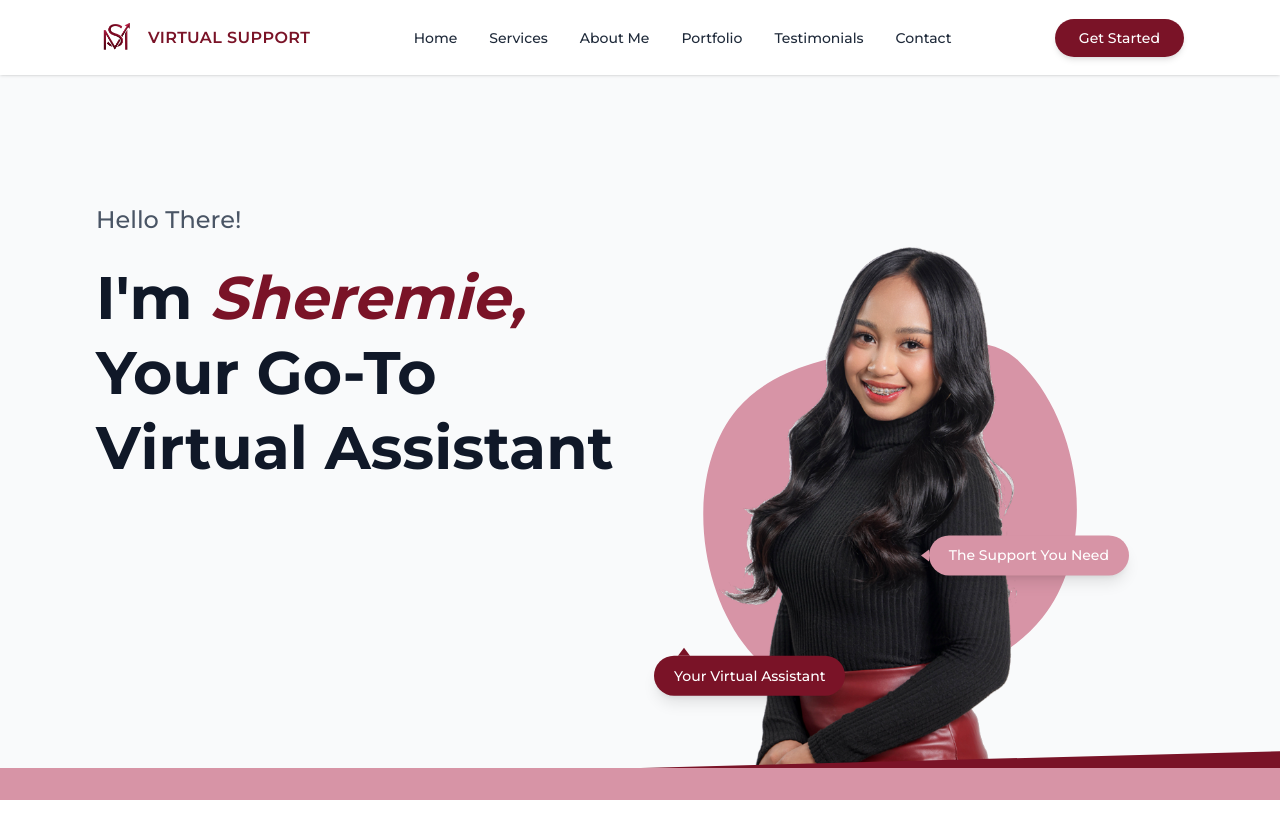
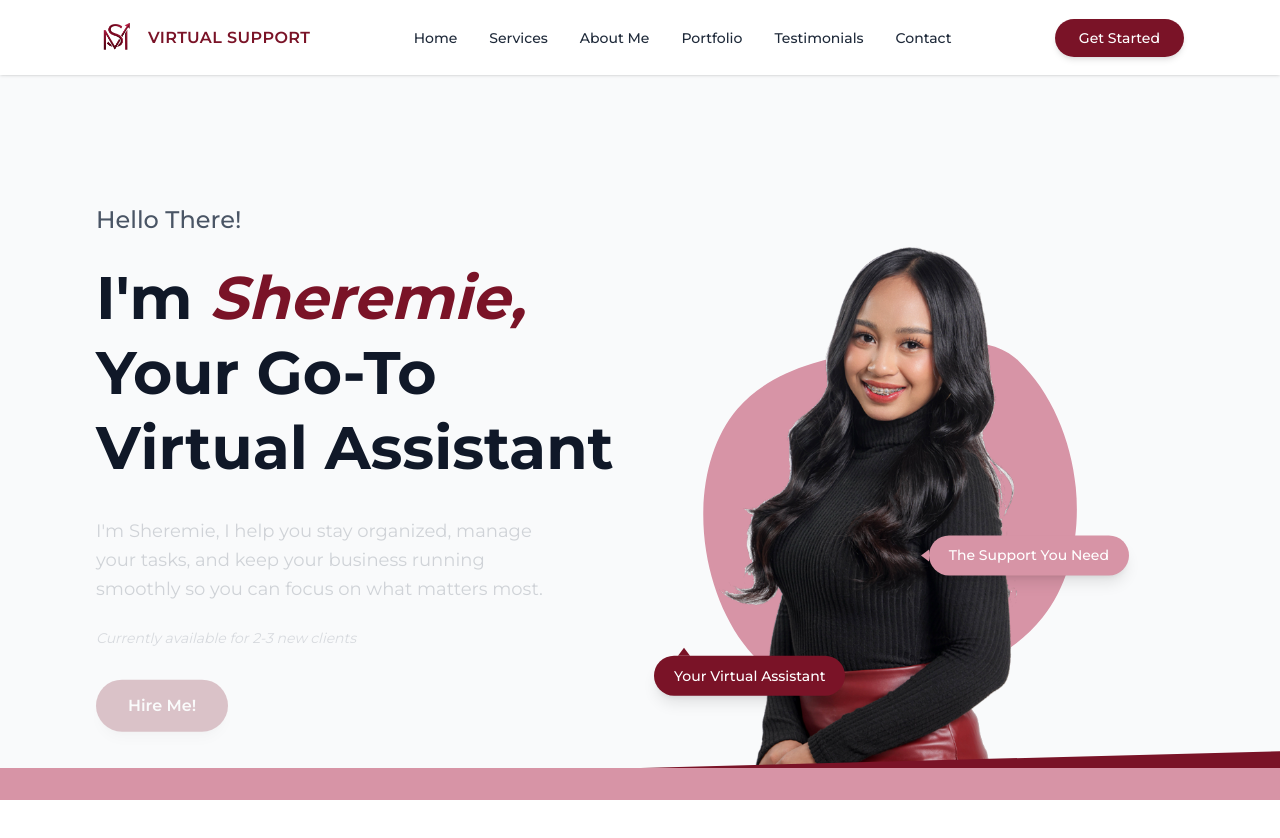
Before and after one commit to Fansters/sbm-portfolio, a Next.js app: page / in a window 1280 px wide. Shown: the top 838 px of the page. Built offline with nearby package versions, Linux system fonts and the light colour scheme.

Commit message:
fixed string error from navbar

```diff
--- a/src/app/components/Navbar.tsx
+++ b/src/app/components/Navbar.tsx
@@ -4,12 +4,12 @@ import React, { useState } from "react";
 import { Menu, X } from "lucide-react";
 import Link from "next/link";
 import Image from "next/image";
-import { motion, AnimatePresence } from "framer-motion";
+import { motion, AnimatePresence, Variants } from "framer-motion";
 
 export default function Navbar() {
 	const [isMobileMenuOpen, setIsMobileMenuOpen] = useState(false);
 
-	const menuVariants = {
+	const menuVariants: Variants = {
 		closed: {
 			clipPath: "circle(0px at calc(100% - 40px) 40px)",
 			transition: { type: "spring", stiffness: 400, damping: 40 },
--- a/src/app/page.tsx
+++ b/src/app/page.tsx
@@ -41,16 +41,16 @@ export default function Home() {
 		visible: { opacity: 1, transition: { staggerChildren: 0.05, delayChildren: 0.2 } },
 	};
 
-	// 2. 1 Second Pause, then Main Title types in
+	// 2. Reduced Pause (-0.2s), then Main Title types in
 	const titleVariants = {
 		hidden: { opacity: 0 },
-		visible: { opacity: 1, transition: { staggerChildren: 0.04, delayChildren: 1.8 } },
+		visible: { opacity: 1, transition: { staggerChildren: 0.04, delayChildren: 1.6 } },
 	};
 
-	// 3. 1 Second Pause, then paragraph and button fade in together
+	// 3. Reduced Pause (-0.2s gap), then paragraph and button fade in together
 	const fadeVariants = {
 		hidden: { opacity: 0, y: 10 },
-		visible: { opacity: 1, y: 0, transition: { delay: 4.0, duration: 0.8 } },
+		visible: { opacity: 1, y: 0, transition: { delay: 3.6, duration: 0.8 } },
 	};
 
 	const letterVariants = {
```
